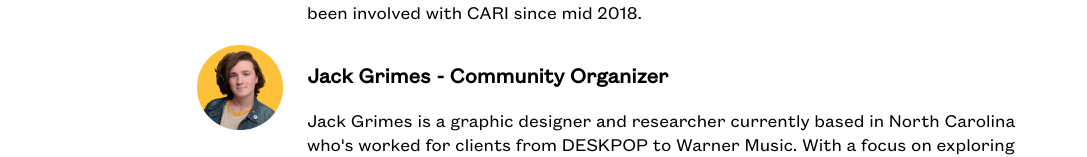
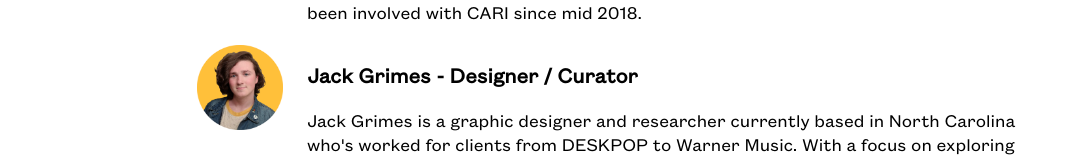
Before and after one commit to eon8ight/cari-web-client, a React (Create React App) app: page /team in a window 1280 px wide. Shown: the part 1410-1567 px from the top of the page, without its empty margins (96-1183 px from the left). Built offline with nearby package versions, Linux system fonts and the light colour scheme.

Commit message:
Updated title

```diff
--- a/src/components/Team.jsx
+++ b/src/components/Team.jsx
@@ -84,7 +84,7 @@ since mid 2018.
     },
     {
         avatar: jackCircle,
-        title: 'Jack Grimes - Community Organizer',
+        title: 'Jack Grimes - Designer / Curator',
         bio: `
 Jack Grimes is a graphic designer and researcher currently based in North Carolina who's worked for
 clients from DESKPOP to Warner Music. With a focus on exploring narrative and object by blending
```
